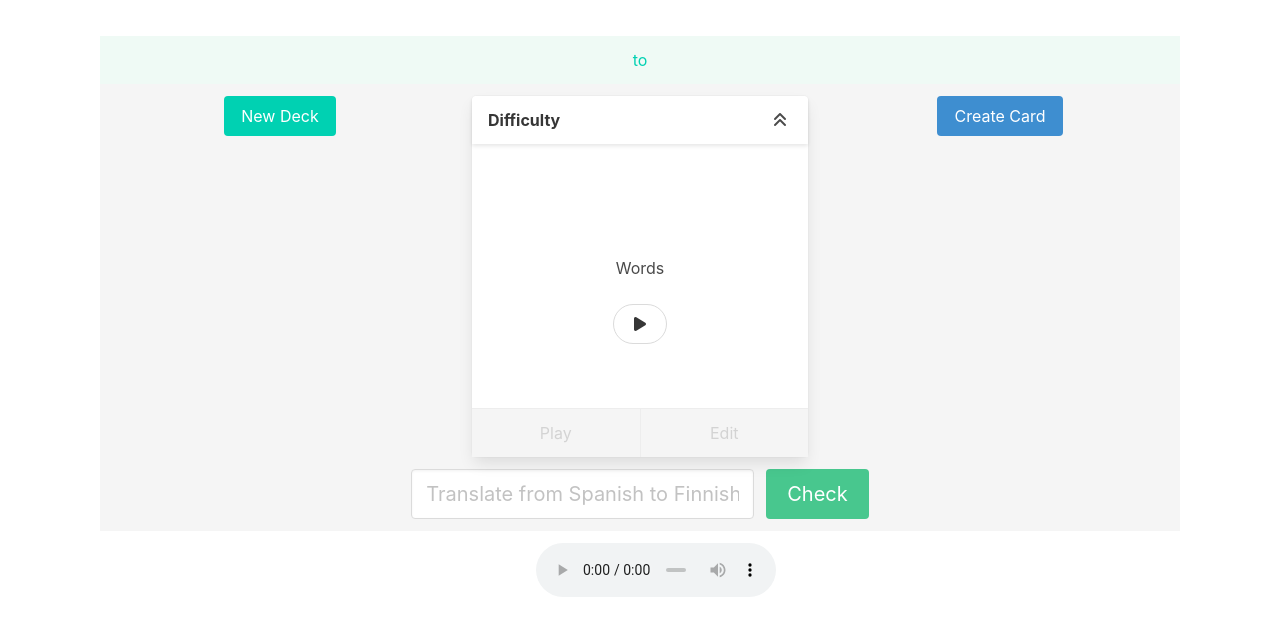
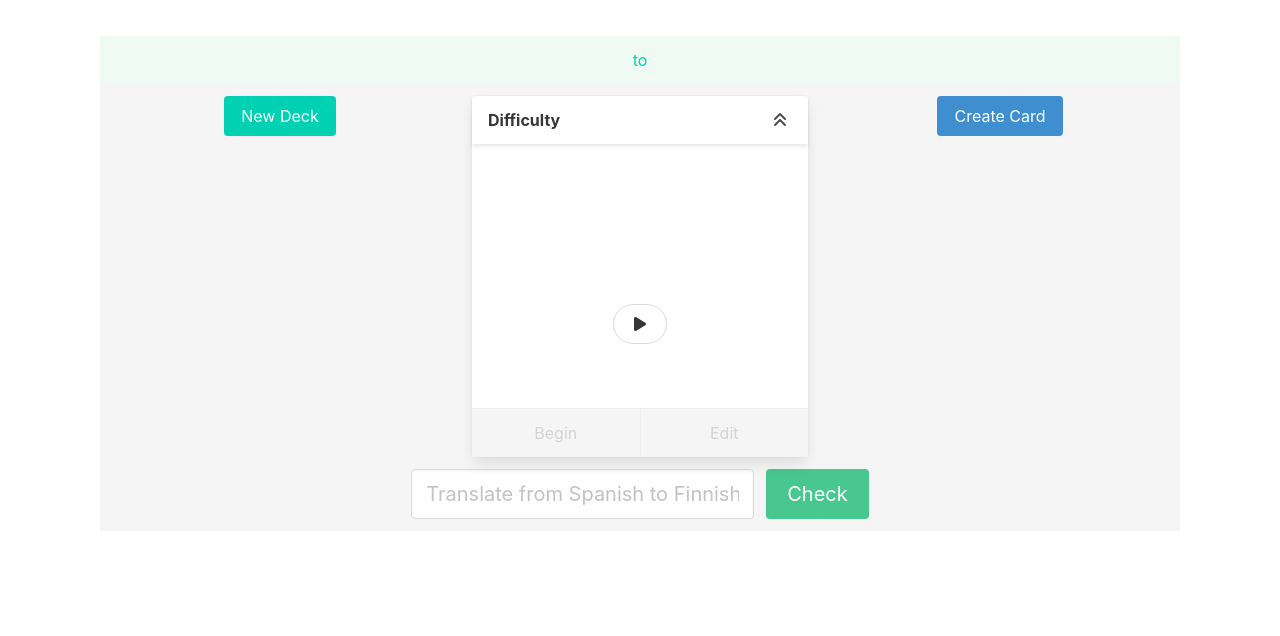
Before and after one commit to Matt-Farncomb/Language-Flashcards, a FastAPI app: page / in a window 1280 px wide. Shown: the part 56-692 px from the top of the page. Run offline with FastAPI, Linux system fonts and the light colour scheme; some libraries are stand-ins or nearby versions.

Commit message:
WIP: Can choose to draw just Cutom Cards or Duo Lingo Cards. Minor UI tweaks

```diff
--- a/client/static/js/deck/flashCardDeck.js
+++ b/client/static/js/deck/flashCardDeck.js
@@ -33,6 +33,7 @@ class FlashCardDeck extends BaseDeck {
             return this.randomCard();
         }
         else {
+            if (length == 1) document.querySelector("#new-card").innerText = "Shuffle";
             const index = getRandomInt(0, length);
             return this.drawCard(index);
         }
@@ -55,9 +56,9 @@ class FlashCardDeck extends BaseDeck {
             0)
     }
 
-    async getDeck(server, count) {
+    async getDeck(server, count, isDuoDeck) {
 
-        server.fetchDeck(count).then((data) => {
+        server.fetchDeck(count, isDuoDeck).then((data) => {
             this._cards = data.map((card) => {
                 const translation_list = card.translations.map((translation) => {
                     return new Word(translation.__data__.word, translation.__data__.language);
--- a/client/static/js/server.js
+++ b/client/static/js/server.js
@@ -25,10 +25,10 @@ class Server {
 
 
 
-    #cardsURL(size) {
+    #cardsURL(size, isDuo) {
         const url = `${SERVER_URL}cards/?`+
             `&source_language=${localStorage.getItem('source_language')}`+
-            `&target_language=${localStorage.getItem('target_language')}&count=${size}`;
+            `&target_language=${localStorage.getItem('target_language')}&count=${size}&isDuo=${isDuo}`;
         return url;
     }
 
@@ -55,8 +55,8 @@ class Server {
     // }
 // return fetch(url).then((response) => response.json());
 
-    fetchDeck(count) {
-        const url = this.#cardsURL(count);
+    fetchDeck(count, isDuoDeck) {
+        const url = this.#cardsURL(count, isDuoDeck);
         console.log(url);
         return fetch(url).then((response) => response.json());
     }
--- a/client/static/js/ui.js
+++ b/client/static/js/ui.js
@@ -15,6 +15,8 @@ class UI {
     #deckToDraw;
     #audio;
 
+    #isDuoDeck;
+
     constructor(deck, server, deckSize) {
         this.#loggedIn = this.#loggedInFunc();
         this.#deck = deck;
@@ -24,6 +26,7 @@ class UI {
         this.#currentCustomCard = null;
         this.#deckToDraw = null;
         this.#audio = new Audio();
+        this.#isDuoDeck = true;
 
         document.querySelector("#user-sl").innerText = localStorage.getItem('source_language', 'lang');
         document.querySelector("#user-tl").innerText = localStorage.getItem('target_language', 'lang');
@@ -91,6 +94,8 @@ class UI {
     }
 
     #toggleIsLight(buttons){
+        this.#isDuoDeck = !this.#isDuoDeck;
+        console.log(this.#isDuoDeck);
         buttons.forEach(element => {
             element.classList.toggle("is-light");
         });
@@ -368,7 +373,8 @@ class UI {
 
     #newDeck() {
         const deckSize = document.querySelector("#deck-size").value;
-        this.#deck.getDeck(this.#server, deckSize);
+        this.#deck.getDeck(this.#server, deckSize, this.#isDuoDeck);
+
         document.querySelector("#new-card").disabled = false;
         document.querySelector("#new-card").classList.remove("disabledPointer");
     }
--- a/client/templates/deck_ui.html
+++ b/client/templates/deck_ui.html
@@ -33,7 +33,7 @@
                         <div class="card-content">
                             <div class="content" style="height: 4em;"></div>
                             <div class="content" style="height: 8em;">
-                                <span>Words</span>
+                                <span></span>
                                 <br>
                                 <br>
                                 <button class="button is-rounded" id="play-word"><i class="fas fa-play"></i></button>
@@ -41,7 +41,7 @@
                             </div>
                         </div>
                         <footer class="card-footer">
-                            <a id="new-card" class="card-footer-item has-text-dark disabledPointer">Play</a>
+                            <a id="new-card" class="card-footer-item has-text-dark disabledPointer">Begin</a>
                             <a id="edit" class="card-footer-item has-text-dark disabledPointer">Edit</a>
                         </footer>
                     </div>
@@ -93,6 +93,6 @@
           </div>
           <div class="column"></div>
     </div>
-    <audio id="testRecorder" controls style="margin-left: 2em; width:15em"> </audio>
+
 
 </section>
--- a/client/templates/modals/load_deck_modal.html
+++ b/client/templates/modals/load_deck_modal.html
@@ -14,8 +14,8 @@
     {{ macros.numberInput("deck-size", "Total Cards", 10) }}
     {{ macros.input("source-language", "Source Language", "languages") }}
     {{ macros.input("translation-language", "Translation Language", "languages") }}
-    <button class="button is-success toggle-is-light">Custom</button>
-    <button class="button is-success is-light toggle-is-light">DuoLingo</button>
+    <button class="button is-success is-light toggle-is-light">Custom</button>
+    <button class="button is-success toggle-is-light">DuoLingo</button>
 
     <datalist id="languages">
         {% for item in lang %}
--- a/server/database.py
+++ b/server/database.py
@@ -29,7 +29,7 @@ class Database:
     # will result in the same word in db multiple times
     # we want each word to be unique
     def upload_deck(self, deck):
-        # self.create_tables() # TODO: re implement later where it is only done under very specific circumstances
+        self.create_tables() # TODO: re implement later where it is only done under very specific circumstances
         fields = [ WordModel.word, WordModel.language, WordModel.parent ]
         info_fields = [ WordInfo.word ]
         info_data = []
--- a/server/main.py
+++ b/server/main.py
@@ -146,11 +146,14 @@ def upload_deck(deck: UploadedDeck):
 
 
 @app.get("/cards/")
-def get_cards(source_language: str, target_language: str, count: int):
+def get_cards(source_language: str, target_language: str, count: int, isDuo: bool):
     # logging.info(f"get_cards called to get {count} in total")
     logger.info(f"getting cards")
     deck = Deck(source_language, target_language)
-    deck.build_deck_from_db(count)
+    if isDuo:
+        pass
+    else:
+        deck.build_deck_from_db(count)
     # print("??sdfdfsdfsdsdffsd")
     # print(deck.deck)
     for card in deck.deck:
@@ -220,6 +223,7 @@ async def create_file(source_language: List[str], target_language: List[str], so
     else:
         print(f"{filename}does not exist")
     # print(new_deck.deck)
+
     return "new_deck.deck"
 
 
--- a/server/models.py
+++ b/server/models.py
@@ -14,7 +14,7 @@ class BaseModel(Model): # type: ignore
 class WordModel(BaseModel):
     word = CharField()
     language = CharField()
-    is_custom_word = BooleanField()
+    is_custom_word = BooleanField(null=True)
     parent = ForeignKeyField('self', null=True, backref='translations')
 
 class Audio(BaseModel):
```
